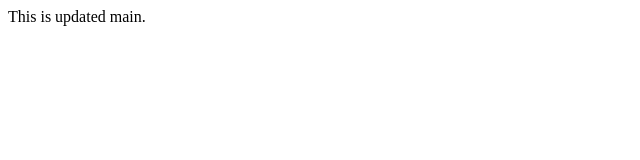
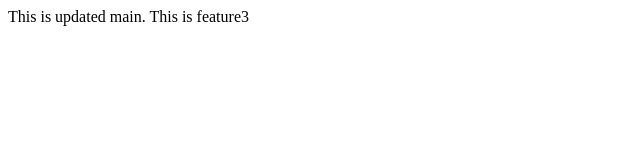
Before and after one commit to SamShibu056/localrepo, a plain HTML site: page index.html in a window 1280 px wide. Shown: the whole page, without its empty margins (0-640 px from the left). Drawn offline with Linux system fonts and the light colour scheme.

Commit message:
feature3 done

```diff
--- a/index.html
+++ b/index.html
@@ -7,5 +7,6 @@
 </head>
 <body>
     This is updated main.
+    This is feature3
 </body>
 </html>
```
